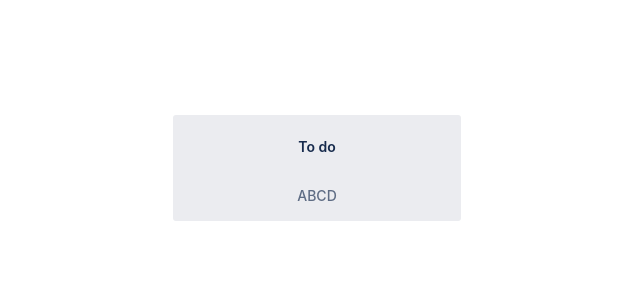
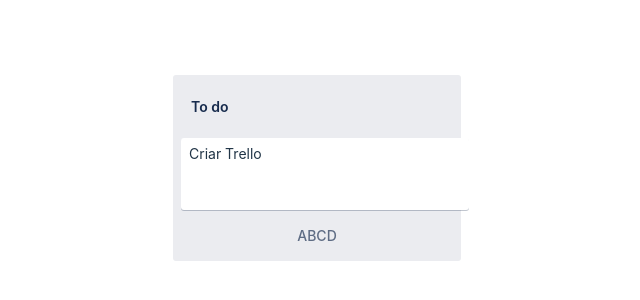
Before and after one commit to sinde530/trello-board, a React (Vite) app: page / in a window 1280 px wide. Shown: the part 232-532 px from the top of the page, without its empty margins (323-963 px from the left). Built offline with nearby package versions, Linux system fonts and the light colour scheme.

Commit message:
[Create] Card Component

```diff
--- /dev/null
+++ b/src/components/Card/index.tsx
@@ -0,0 +1,9 @@
+import { Container, Title } from "./styled";
+
+export default function Card() {
+  return (
+    <Container>
+      <Title>Criar Trello</Title>
+    </Container>
+  );
+}
--- /dev/null
+++ b/src/components/Card/styled.ts
@@ -0,0 +1,21 @@
+import styled from "styled-components";
+
+export const Container = styled.div`
+  display: flex;
+  width: 100%;
+  min-height: 60px;
+  background-color: #fff;
+  border-radius: 3px;
+  box-shadow: 0 1px 0 rgba(9, 30, 66, 0.25);
+  margin-bottom: 8px;
+  padding: 6px 8px;
+  overflow: hidden;
+`;
+
+export const Title = styled.span`
+  font-size: 14px;
+  font-weight: 400;
+  line-height: 20px;
+  text-align: start;
+  word-break: break-all;
+`;
--- a/src/components/Column/index.tsx
+++ b/src/components/Column/index.tsx
@@ -10,6 +10,8 @@ import {
   Input,
   Title,
 } from "./styled";
+
+import Card from "../Card";
 
 export default function Column() {
   const [title, setTitle] = useState("To do");
@@ -32,8 +34,6 @@ export default function Column() {
       document.removeEventListener("click", onClick);
     };
   }, [isShowingInput]);
-
-  console.log(title);
 
   return (
     <Container>
@@ -58,7 +58,9 @@ export default function Column() {
           />
         )}
       </Header>
-      <CardList />
+      <CardList>
+        <Card />
+      </CardList>
       <Footer>
         <Button>ABCD</Button>
       </Footer>
--- a/src/components/Column/styled.ts
+++ b/src/components/Column/styled.ts
@@ -8,7 +8,7 @@ export const Container = styled.div`
   width: 272px;
   margin: 0 4px;
   border-radius: 3px;
-  overflow: none;
+  // overflow: none;
   padding: 0 8px 8px;
 `;
 
@@ -27,7 +27,7 @@ export const EditTitleButton = styled.div`
 `;
 
 export const Title = styled.h2`
-  text-align: center;
+  text-align: left;
   line-height: 20px;
   min-height: 20px;
   font-weight: 600;
```
